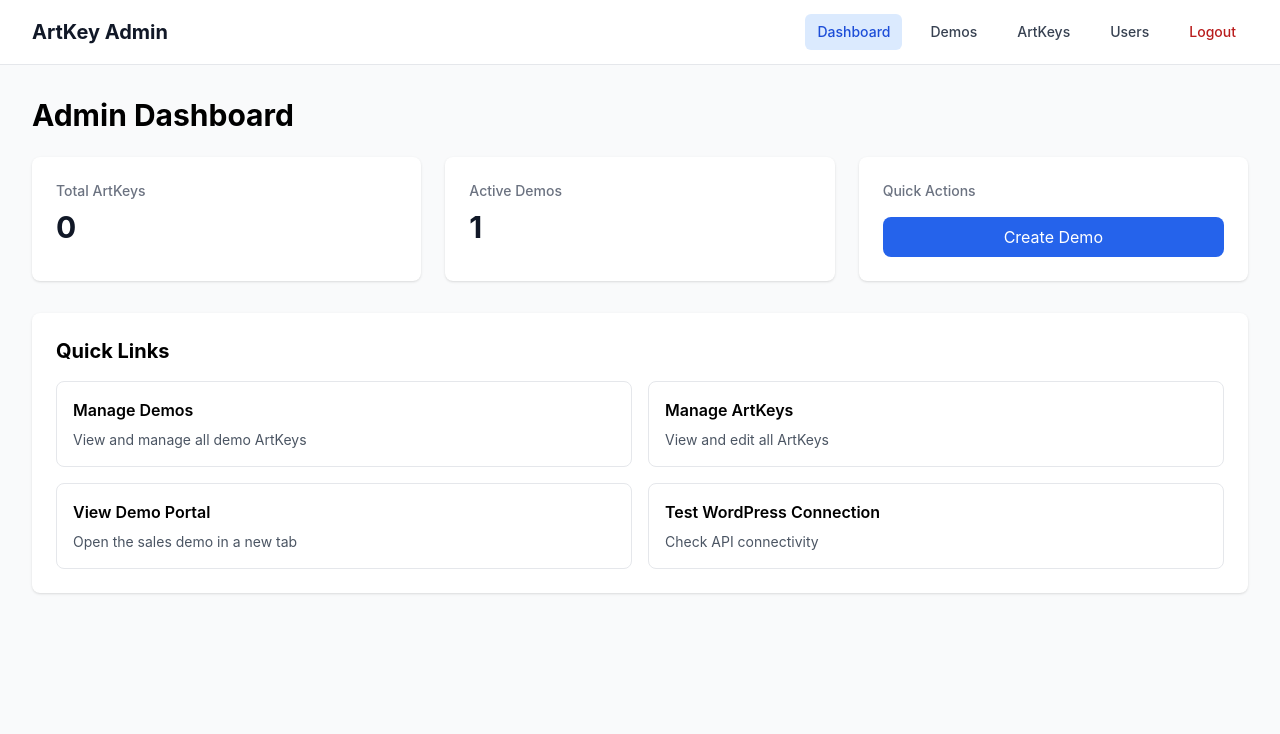
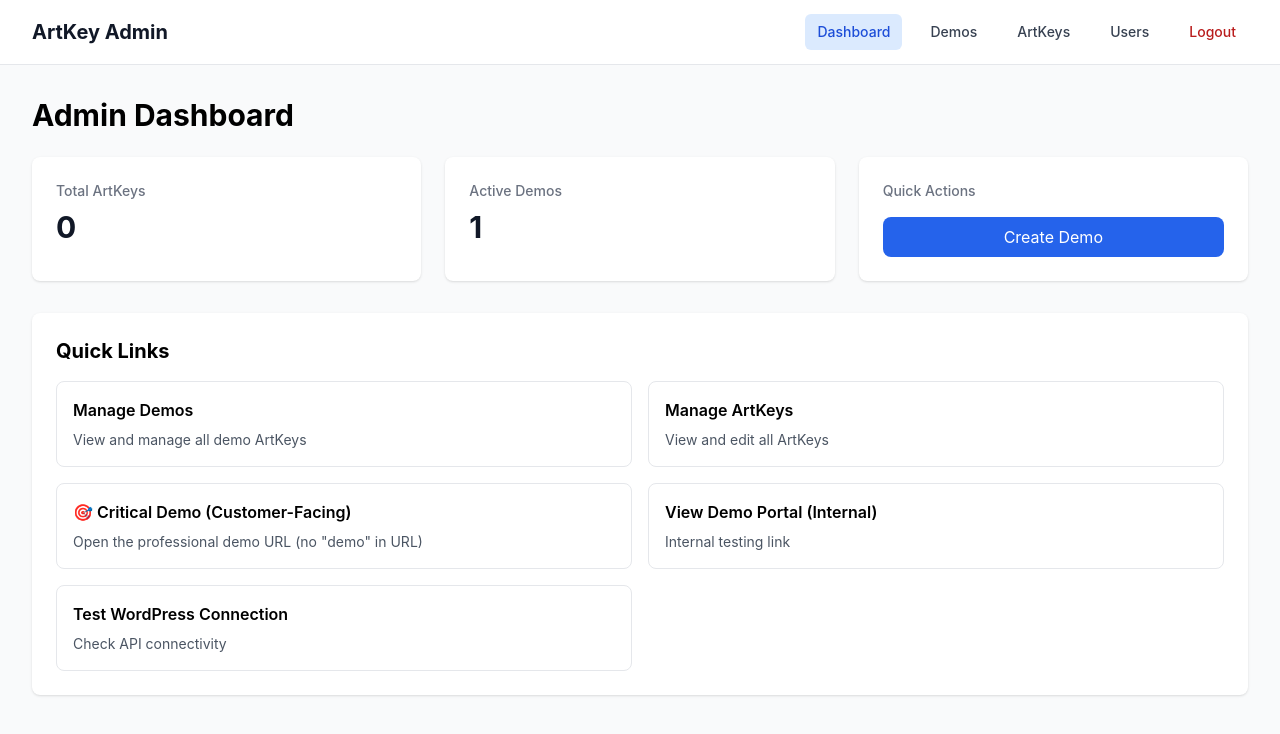
Before and after one commit to emailaaguirre-eng/tae-full-devsite, a Next.js app: page /manage/dashboard in a window 1280 px wide. Shown: the top 734 px of the page. Built offline with nearby package versions, Linux system fonts and the light colour scheme; sample sign-in values are in the browser's storage; a web font is replaced by a local one.

Commit message:
docs: add critical demo guide and highlight customer-facing URL

```diff
--- a/app/manage/dashboard/page.tsx
+++ b/app/manage/dashboard/page.tsx
@@ -80,12 +80,20 @@ export default function AdminDashboard() {
           </Link>
 
           <Link
+            href="/art-key/691e3d09ef58e"
+            target="_blank"
+            className="p-4 border border-gray-200 rounded-lg hover:bg-gray-50"
+          >
+            <h3 className="font-semibold mb-2">🎯 Critical Demo (Customer-Facing)</h3>
+            <p className="text-sm text-gray-600">Open the professional demo URL (no "demo" in URL)</p>
+          </Link>
+          <Link
             href="/demo/artkey-691e3d09ef58e"
             target="_blank"
             className="p-4 border border-gray-200 rounded-lg hover:bg-gray-50"
           >
-            <h3 className="font-semibold mb-2">View Demo Portal</h3>
-            <p className="text-sm text-gray-600">Open the sales demo in a new tab</p>
+            <h3 className="font-semibold mb-2">View Demo Portal (Internal)</h3>
+            <p className="text-sm text-gray-600">Internal testing link</p>
           </Link>
 
           <Link
```
Also changed, not shown: 2 other files (tests, documents, lock files or other folders).
